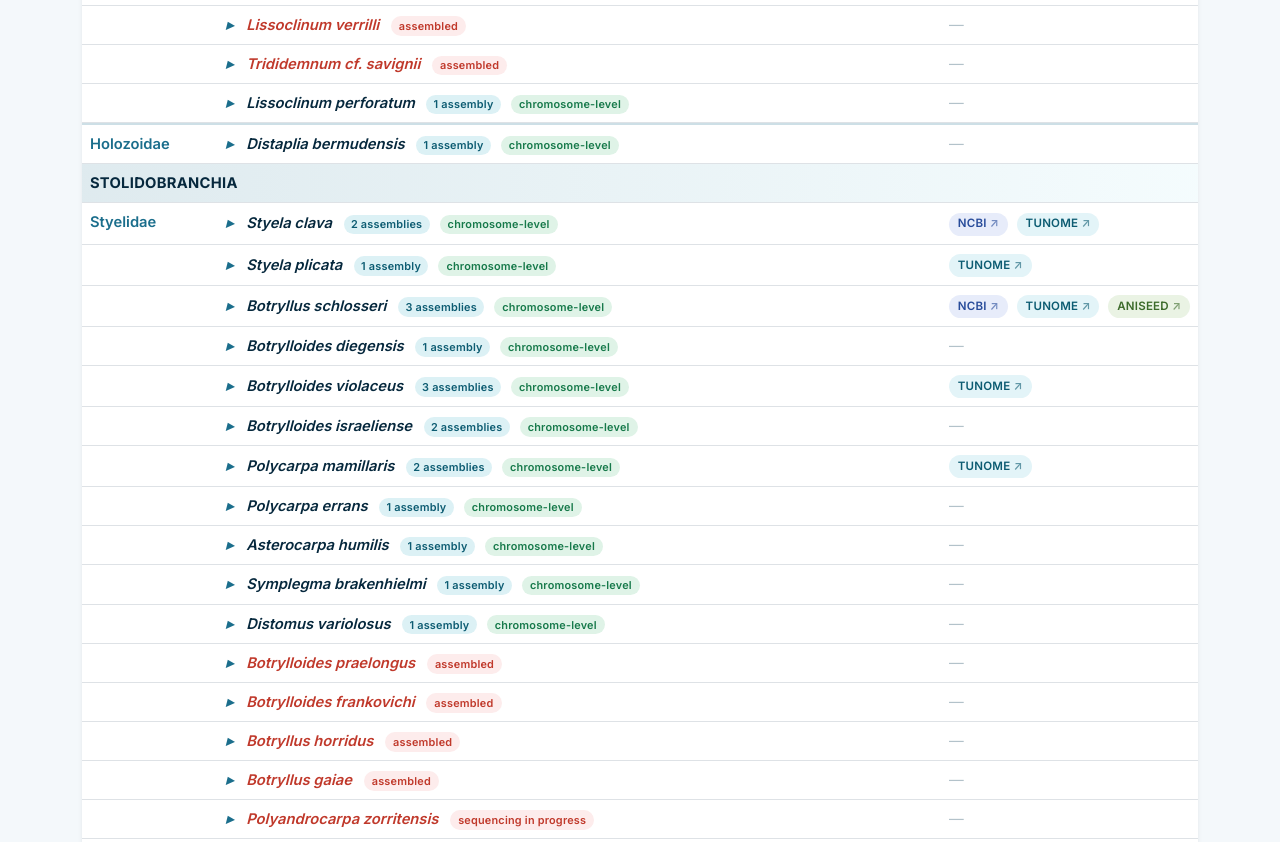
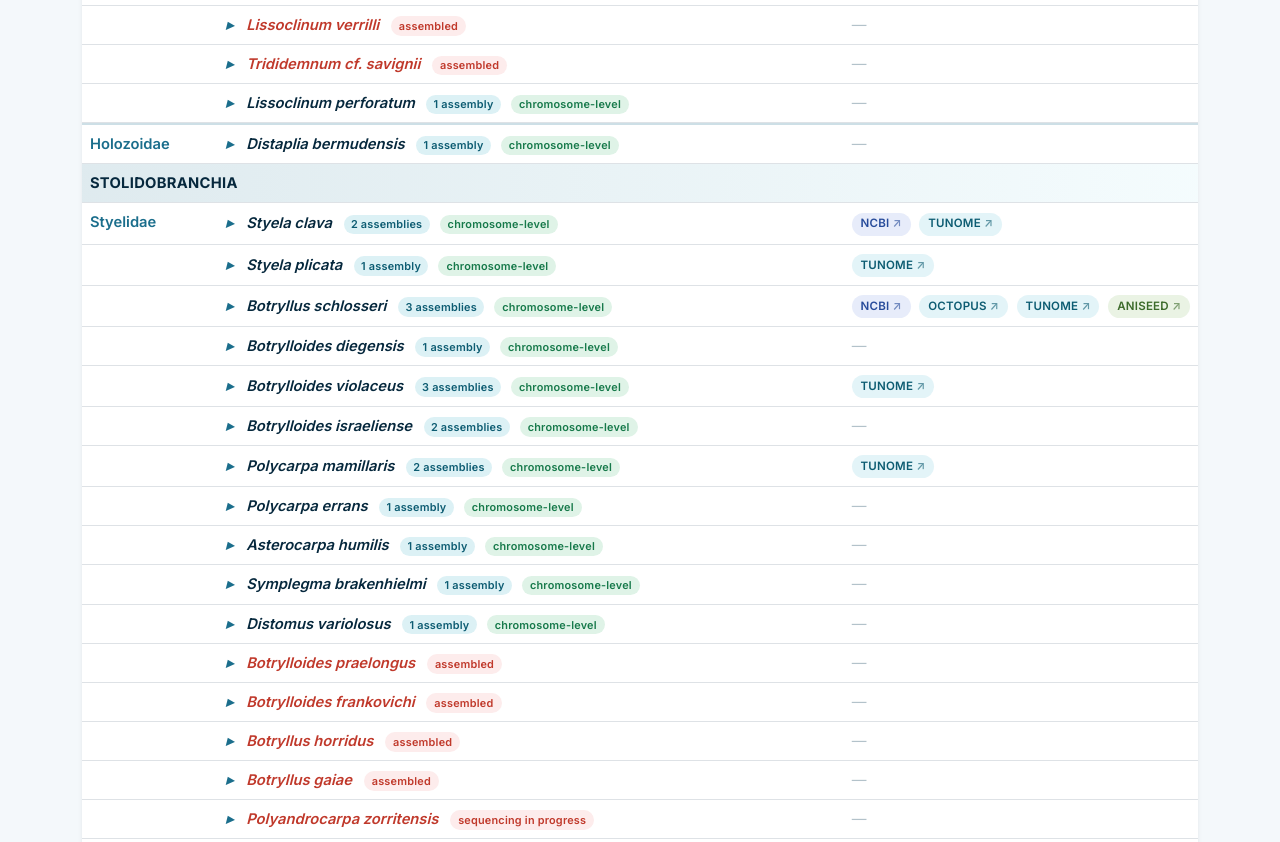
Before and after one commit to ttshito/tunicate-portal, a website: page public/genomes.html in a window 1280 px wide. Shown: the part 2407-3249 px from the top of the page. Drawn offline with nearby package versions, Linux system fonts and the light colour scheme.

Commit message:
data: OCTOPUS gene models for Botryllus schlosseri Bs_hap1
OCTOPUS (LBDV, Villefranche) serves the annotation for the 2025 chromosome-level
assembly: bs_hap1_asm.fa + bs_hap1_asm.new.decoded.sorted.gff3.gz, the same pair
for hap2 and for the primary assembly, and the NOVOPlasty mitochondrial genome.
Bs_hap1 (GCA_051294905.1) gets gm + gmLabel "OCTOPUS", and its note picks up the
figures from De Thier et al. 2025, GigaScience 14:giaf097 - clade A1 (clone E*),
16 chromosomes, 22,275 protein-coding genes / 30,813 isoforms, BUSCO 91.6%.

That exposed a bug worth more than the entry itself. geneModelCell showed the
FIRST assembly with a gene model, so putting OCTOPUS on the newest assembly would
have silently dropped the TUNOME chip that the 2013 Stanford assembly carries -
the species row would have gone from "NCBI TUNOME ANISEED" to "NCBI OCTOPUS
ANISEED", losing a source. It now emits one chip per distinct gmLabel:
B. schlosseri reads NCBI - OCTOPUS - TUNOME - ANISEED. The search index had the
same shape of bug, hard-coding the word "tunome" for any gm assembly, so
searching "ghost" or "octopus" never matched.

Co-Authored-By: Claude Opus 5 (1M context) <noreply@anthropic.com>

```diff
--- a/public/assets/js/genomes-data.js
+++ b/public/assets/js/genomes-data.js
@@ -7,7 +7,7 @@ window.TUNICATE_GENOMES = {
   // Date this dataset was last refreshed from NCBI/TUNOME (YYYY-MM-DD).
   // Bump this whenever you update the data — it is shown on the page as a
   // staleness cue and reminder to re-run the update (see UPDATING.md).
-  updated: "2026-08-22",
+  updated: "2026-08-25",
 
   // Optional subtitle shown next to each order's group header (scientific only).
   orderSubtitles: {},
@@ -177,7 +177,7 @@ window.TUNICATE_GENOMES = {
         contact: "Marie Nydam", institution: "Soka University", country: "USA",
         url: "https://www.soka.edu/about/faculty-staff/marie-nydam" } },
     { sp: "Botryllus schlosseri", family: "Styelidae", order: "Stolidobranchia", cls: "Ascidiacea", asm: [
-      { n: "Bs_hap1", acc: "GCA_051294905.1", level: "Chromosome", chrPct: 96.8, size: "496 Mb", year: 2025, ref: "Reference", refseq: "GCF_051294905.1", note: "CNRS/Sorbonne, chromosome-level. Golden star tunicate — regeneration/allorecognition model. RefSeq GCF_051294905.1. Hap2 GCA_051294915.1." },
+      { n: "Bs_hap1", acc: "GCA_051294905.1", level: "Chromosome", chrPct: 96.8, size: "496 Mb", year: 2025, ref: "Reference", gm: true, gmUrl: "https://octopus.obs-vlfr.fr/public/Botryllus_genome/index.html", gmLabel: "OCTOPUS", refseq: "GCF_051294905.1", note: "CNRS/Sorbonne, chromosome-level — clade A1 (clone E*), 16 chromosomes, 22,275 protein-coding genes / 30,813 isoforms, BUSCO 91.6% (De Thier et al. 2025, GigaScience 14:giaf097). Golden star tunicate — regeneration/allorecognition model. RefSeq GCF_051294905.1. Hap2 GCA_051294915.1. Gene models come from OCTOPUS (CNRS Villefranche), which serves FASTA + GFF3 for hap1, hap2 and the primary assembly, plus the NOVOPlasty mitochondrial genome." },
       { n: "kaBotSchl7_p1.1", acc: "GCA_059910395.1", level: "Contig", size: "557 Mb", year: 2026, note: "Canada's national genome sequencing platform (HiFi/hifiasm), contig-level. Alt pseudohaplotype GCA_059910365.1 (420 Mb)." },
       { n: "356a-chromosome-assembly", acc: "GCA_000444245.1", level: "Scaffold", size: "580 Mb", year: 2013, gm: true, aniseed: true, note: "Original Stanford assembly (the classic colonial-model reference). Despite the name, NCBI classifies it as scaffold-level. Carries the ANISEED/TUNOME gene model — ANISEED serves the chromosome-scale “botznik-chr” fasta of this 2013 release." },
     ]},
--- a/public/assets/js/genomes.js
+++ b/public/assets/js/genomes.js
@@ -18,10 +18,6 @@
   var NCBI_GENOME = "https://www.ncbi.nlm.nih.gov/datasets/genome/";
   // ANISEED hosts its own gene models (assembly.aniseed) — one download page for all species.
   var ANISEED_PAGE = "https://aniseed.fr/aniseed/download/download_data?module=aniseed&action=download:download_data";
-  function firstGm(sp) {
-    for (var i = 0; i < sp.asm.length; i++) { if (sp.asm[i].gm) return sp.asm[i]; }
-    return null;
-  }
   function firstRefseq(sp) {
     for (var i = 0; i < sp.asm.length; i++) { if (sp.asm[i].refseq) return sp.asm[i]; }
     return null;
@@ -57,12 +53,21 @@
       ? '<td class="gene-model">' + parts.join(" ") + "</td>"
       : '<td class="gene-model gm-no">—</td>';
   }
-  // Species-level summary chip(s) for the collapsed row.
+  // Species-level summary chip(s) for the collapsed row. A species can carry gene
+  // models in more than one place — TUNOME on an old assembly, OCTOPUS or GHOST on
+  // the new one — so show every distinct source, not just the first one found.
   function geneModelCell(sp) {
     var parts = [];
-    var r = firstRefseq(sp), g = firstGm(sp), an = firstAniseed(sp);
+    var r = firstRefseq(sp), an = firstAniseed(sp);
     if (r) parts.push(ncbiAnchor(r));
-    if (g) parts.push(gmAnchor(g));
+    var seenGm = {};
+    sp.asm.forEach(function (a) {
+      if (!a.gm) return;
+      var label = a.gmLabel || "TUNOME";
+      if (seenGm[label]) return;
+      seenGm[label] = 1;
+      parts.push(gmAnchor(a));
+    });
     if (an) parts.push(aniseedAnchor(an));
     return parts.length
       ? '<td class="gene-model">' + parts.join(" ") + "</td>"
@@ -247,7 +252,9 @@
 
       var n = pubAsm(sp).length;
       var hay = (sp.sp + " " + sp.family + " " + sp.order + " " + sp.cls + " " +
-        (firstGm(sp) ? "tunome gene model " : "") + (firstRefseq(sp) ? "ncbi refseq annotation gene model " : "") +
+        sp.asm.filter(function (a) { return a.gm; })
+          .map(function (a) { return (a.gmLabel || "TUNOME") + " gene model "; }).join("") +
+        (firstRefseq(sp) ? "ncbi refseq annotation gene model " : "") +
         (firstAniseed(sp) ? "aniseed gene model " : "") +
         sp.asm.map(function (a) {
           return a.n + " " + (a.acc || "") + " " + (a.resource ? a.resource.label : "") + " " +
--- a/public/genomes.html
+++ b/public/genomes.html
@@ -15,7 +15,7 @@
        cache-control: max-age=600, so without it a visitor keeps the old JS
        after an update. Bump every ?v= on this page (and index.html) to the
        new date whenever the CSS/JS/data changes — see §6 of UPDATING.md. -->
-  <link href="assets/css/style.css?v=2026-08-22" rel="stylesheet" />
+  <link href="assets/css/style.css?v=2026-08-25" rel="stylesheet" />
   <link rel="icon" href="assets/img/favicon.ico" sizes="any" />
   <link rel="icon" type="image/png" sizes="32x32" href="assets/img/favicon-32.png" />
   <link rel="apple-touch-icon" href="assets/img/apple-touch-icon.png" />
@@ -239,7 +239,7 @@
 
   <script src="https://cdn.jsdelivr.net/npm/bootstrap@5.3.3/dist/js/bootstrap.bundle.min.js"
           integrity="sha384-YvpcrYf0tY3lHB60NNkmXc5s9fDVZLESaAA55NDzOxhy9GkcIdslK1eN7N6jIeHz" crossorigin="anonymous"></script>
-  <script src="assets/js/genomes-data.js?v=2026-08-22"></script>
-  <script src="assets/js/genomes.js?v=2026-08-22"></script>
+  <script src="assets/js/genomes-data.js?v=2026-08-25"></script>
+  <script src="assets/js/genomes.js?v=2026-08-25"></script>
 </body>
 </html>
```
Also changed, not shown: UPDATING.md (+8 -1 lines), public/index.html (+1 -1 lines), CHANGELOG.md.
